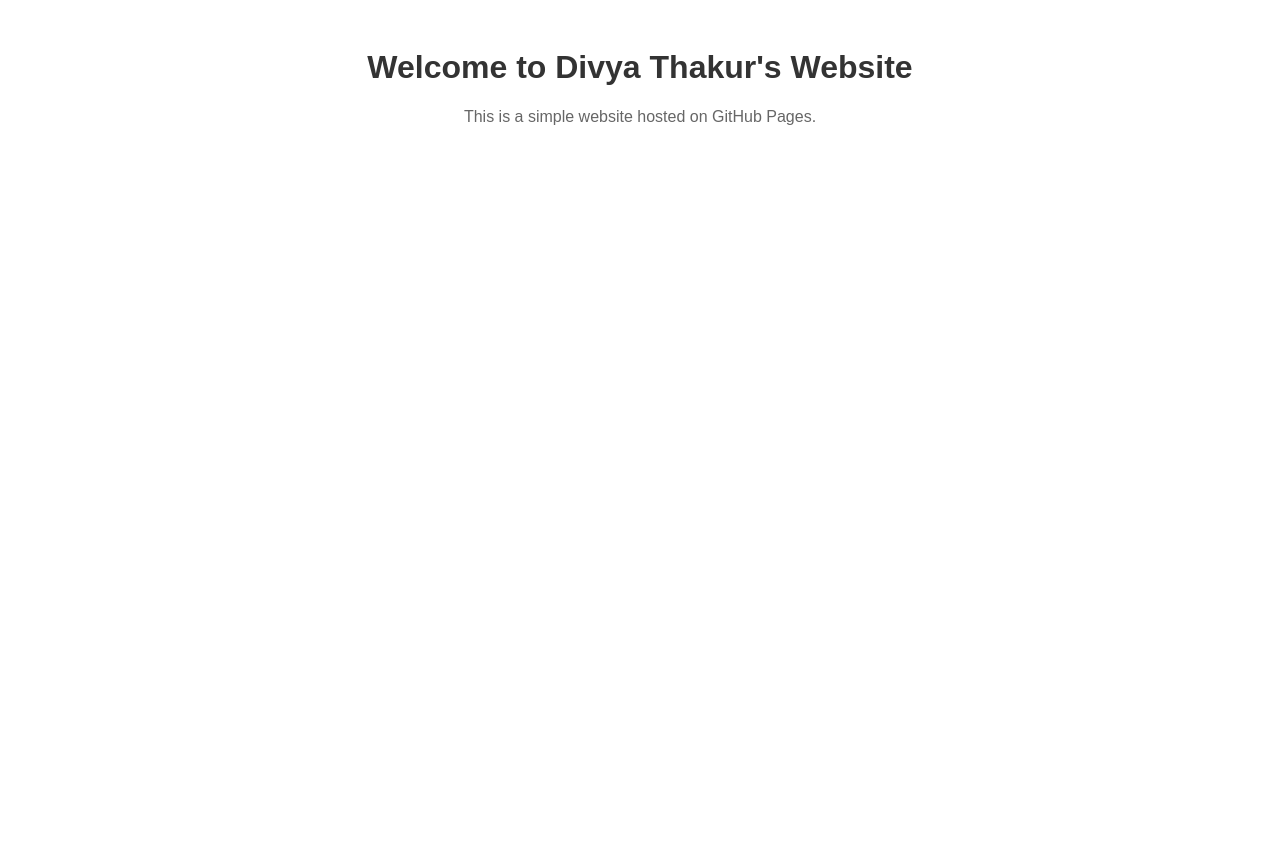
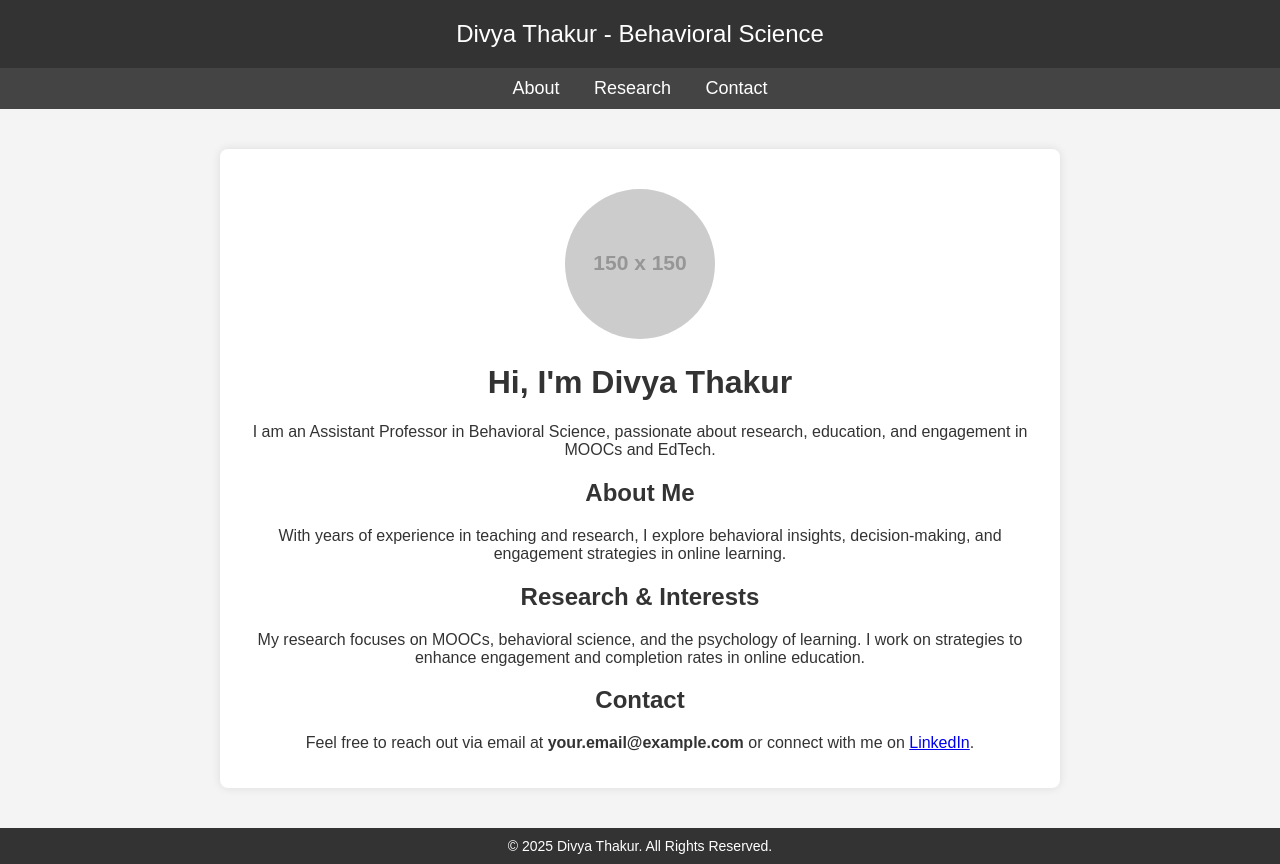
Before and after one commit to DivyaThakur21/divyathakurme, a plain HTML site: page index.html in a window 1280 px wide. Before the commit the page ends 800 px from the top, so only its background shows below. Drawn offline with Linux system fonts and the light colour scheme; placeholder pictures from the web are drawn by us.

Commit message:
Update index.html

```diff
--- a/index.html
+++ b/index.html
@@ -1,16 +1,89 @@
 <!DOCTYPE html>
-<html>
+<html lang="en">
 <head>
-    <title>Divya Thakur</title>
+    <meta charset="UTF-8">
     <meta name="viewport" content="width=device-width, initial-scale=1">
+    <title>Divya Thakur | Behavioral Science</title>
     <style>
-        body { font-family: Arial, sans-serif; text-align: center; padding: 20px; }
-        h1 { color: #333; }
-        p { color: #666; }
+        body {
+            font-family: Arial, sans-serif;
+            margin: 0;
+            padding: 0;
+            text-align: center;
+            background-color: #f4f4f4;
+            color: #333;
+        }
+        header {
+            background-color: #333;
+            color: white;
+            padding: 20px;
+            font-size: 24px;
+        }
+        nav {
+            background-color: #444;
+            padding: 10px;
+        }
+        nav a {
+            color: white;
+            text-decoration: none;
+            margin: 0 15px;
+            font-size: 18px;
+        }
+        .container {
+            max-width: 800px;
+            margin: 40px auto;
+            background: white;
+            padding: 20px;
+            border-radius: 8px;
+            box-shadow: 0 0 10px rgba(0, 0, 0, 0.1);
+        }
+        h1, h2 {
+            color: #333;
+        }
+        .profile-img {
+            width: 150px;
+            border-radius: 50%;
+            margin-top: 20px;
+        }
+        footer {
+            background-color: #333;
+            color: white;
+            padding: 10px;
+            margin-top: 20px;
+            font-size: 14px;
+        }
     </style>
 </head>
 <body>
-    <h1>Welcome to Divya Thakur's Website</h1>
-    <p>This is a simple website hosted on GitHub Pages.</p>
+
+<header>
+    Divya Thakur - Behavioral Science
+</header>
+
+<nav>
+    <a href="#about">About</a>
+    <a href="#research">Research</a>
+    <a href="#contact">Contact</a>
+</nav>
+
+<div class="container">
+    <img src="https://via.placeholder.com/150" class="profile-img" alt="Divya Thakur">
+    <h1>Hi, I'm Divya Thakur</h1>
+    <p>I am an Assistant Professor in Behavioral Science, passionate about research, education, and engagement in MOOCs and EdTech.</p>
+
+    <h2 id="about">About Me</h2>
+    <p>With years of experience in teaching and research, I explore behavioral insights, decision-making, and engagement strategies in online learning.</p>
+
+    <h2 id="research">Research & Interests</h2>
+    <p>My research focuses on MOOCs, behavioral science, and the psychology of learning. I work on strategies to enhance engagement and completion rates in online education.</p>
+
+    <h2 id="contact">Contact</h2>
+    <p>Feel free to reach out via email at <strong>your.email@example.com</strong> or connect with me on <a href="https://www.linkedin.com/in/divyathakur">LinkedIn</a>.</p>
+</div>
+
+<footer>
+    © 2025 Divya Thakur. All Rights Reserved.
+</footer>
+
 </body>
 </html>
```
